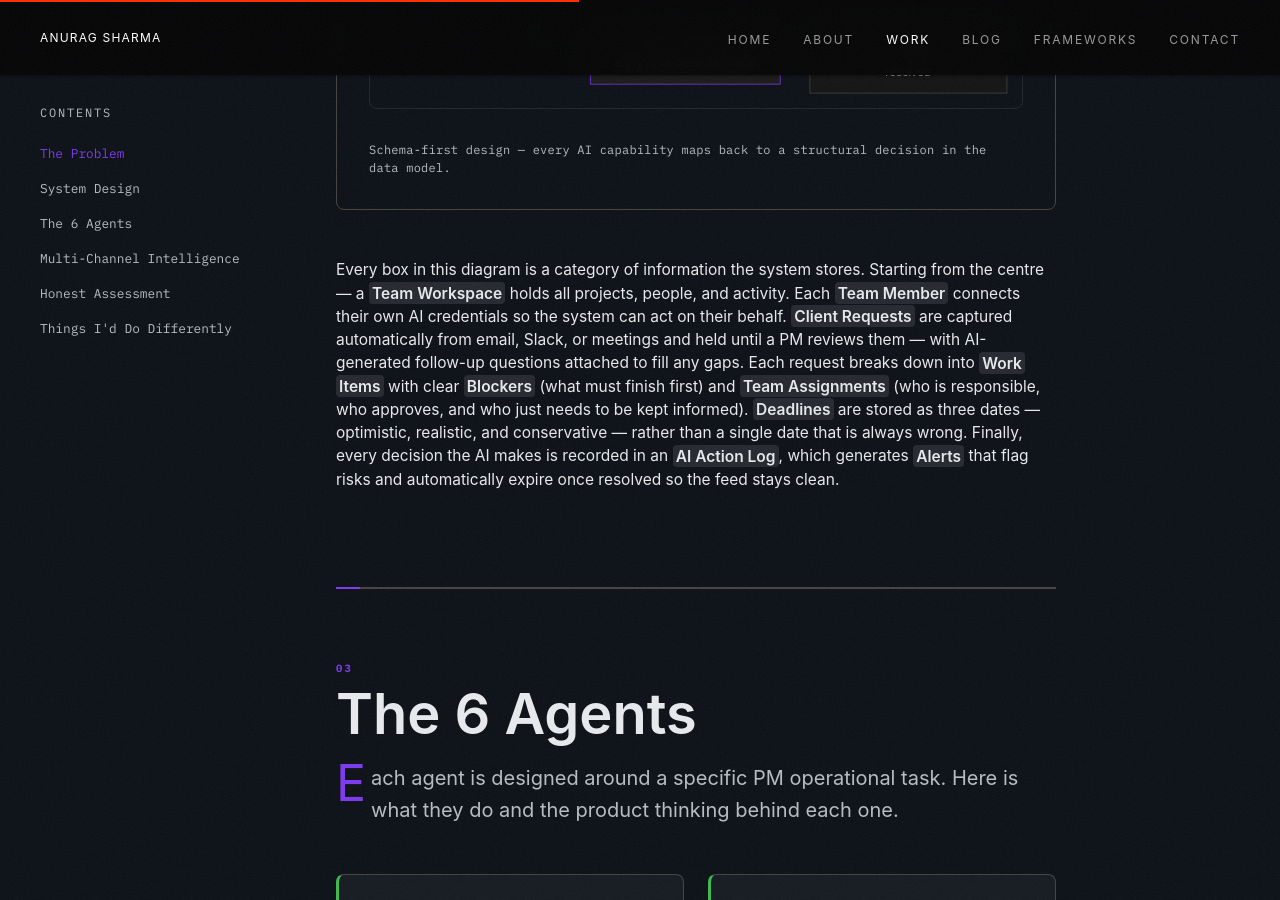
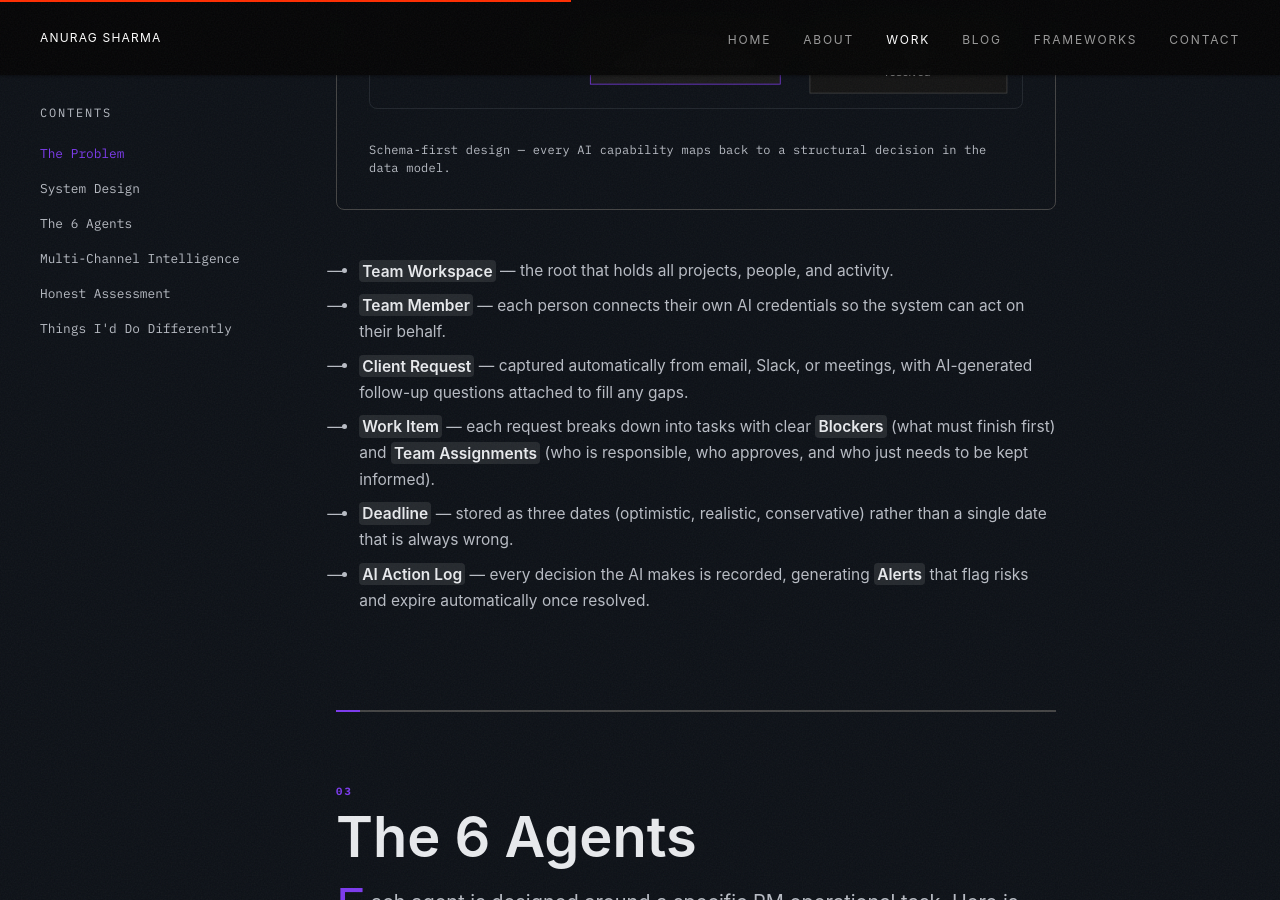
Before and after one commit to Arcanag/arcanag.github.io, a Jekyll site: the page built from _case-studies/agentic-pm.md, in a window 1280 px wide and 900 px high, scrolled down 5226 px. Built offline with Jekyll 4.4.1, drawn with Linux system fonts in a browser that asks for light colours.

Commit message:
Convert schema explanation paragraph to bullet list
Co-Authored-By: Claude Sonnet 4.6 <noreply@anthropic.com>

```diff
--- a/_case-studies/agentic-pm.md
+++ b/_case-studies/agentic-pm.md
@@ -180,7 +180,14 @@ The Next.js app acts as a BFF proxy — API keys never reach the client. The Pri
 <figcaption>Schema-first design — every AI capability maps back to a structural decision in the data model.</figcaption>
 </figure>
 
-Every box in this diagram is a category of information the system stores. Starting from the centre — a **Team Workspace** holds all projects, people, and activity. Each **Team Member** connects their own AI credentials so the system can act on their behalf. **Client Requests** are captured automatically from email, Slack, or meetings and held until a PM reviews them — with AI-generated follow-up questions attached to fill any gaps. Each request breaks down into **Work Items** with clear **Blockers** (what must finish first) and **Team Assignments** (who is responsible, who approves, and who just needs to be kept informed). **Deadlines** are stored as three dates — optimistic, realistic, and conservative — rather than a single date that is always wrong. Finally, every decision the AI makes is recorded in an **AI Action Log**, which generates **Alerts** that flag risks and automatically expire once resolved so the feed stays clean.
+<ul class="cs-body-list">
+  <li><strong>Team Workspace</strong> — the root that holds all projects, people, and activity.</li>
+  <li><strong>Team Member</strong> — each person connects their own AI credentials so the system can act on their behalf.</li>
+  <li><strong>Client Request</strong> — captured automatically from email, Slack, or meetings, with AI-generated follow-up questions attached to fill any gaps.</li>
+  <li><strong>Work Item</strong> — each request breaks down into tasks with clear <strong>Blockers</strong> (what must finish first) and <strong>Team Assignments</strong> (who is responsible, who approves, and who just needs to be kept informed).</li>
+  <li><strong>Deadline</strong> — stored as three dates (optimistic, realistic, conservative) rather than a single date that is always wrong.</li>
+  <li><strong>AI Action Log</strong> — every decision the AI makes is recorded, generating <strong>Alerts</strong> that flag risks and expire automatically once resolved.</li>
+</ul>
 
 ## The 6 Agents
 {: #the-6-agents}
```
